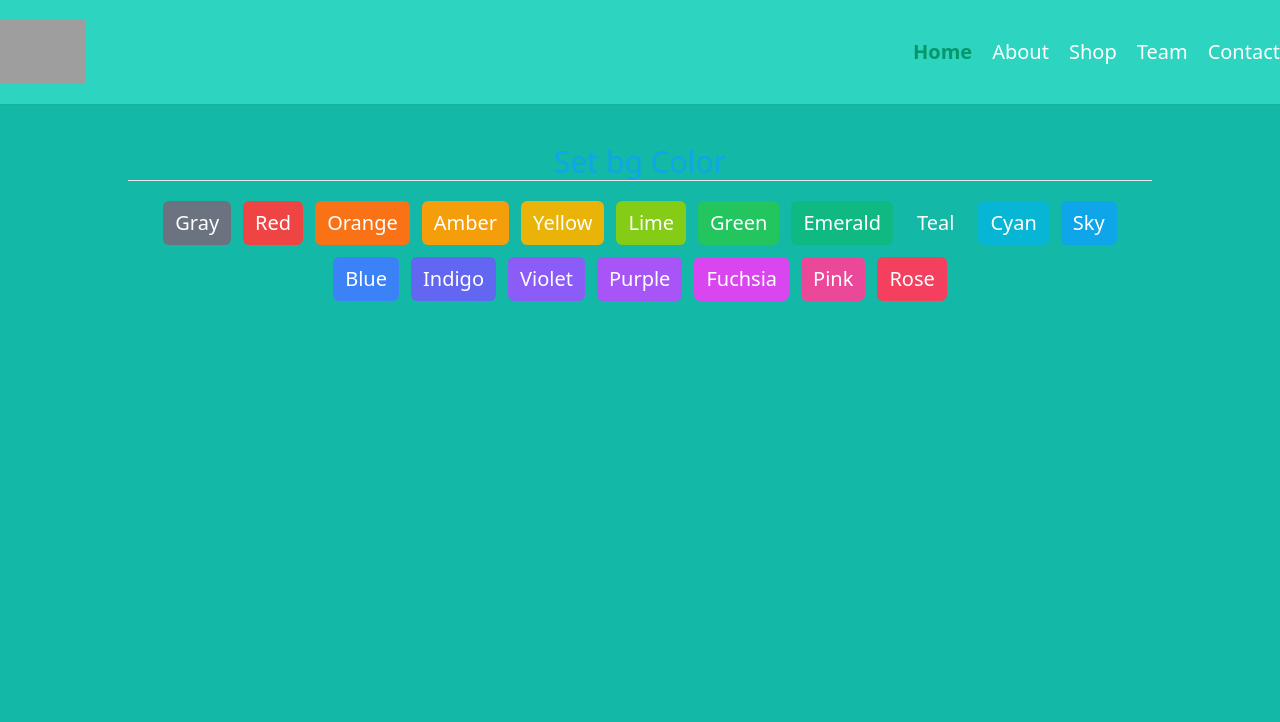
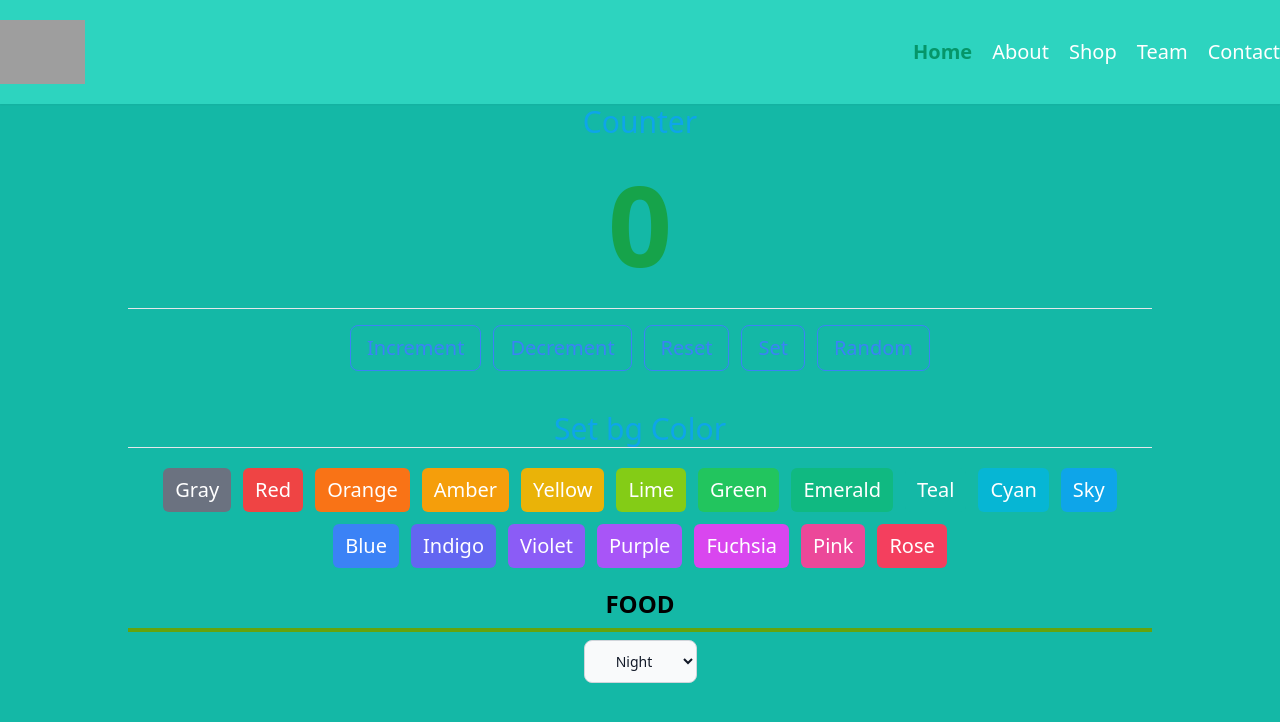
Before and after one commit to topujss/practice-entry, a React (Create React App) app: page / in a window 1280 px wide. Shown: the top 722 px of the page. Built offline with nearby package versions, Linux system fonts and the light colour scheme; grey boxes are pictures that could not be loaded.

Commit message:
project ongoing

```diff
--- /dev/null
+++ b/src/components/Food/Food.jsx
@@ -0,0 +1,33 @@
+import React from 'react';
+import { useDispatch } from 'react-redux';
+
+const Food = () => {
+  const dispatch = useDispatch();
+  return (
+    <>
+      <h1 className="text-2xl font-bold uppercase border-b-4 pb-2 mb-2 border-lime-600">Food</h1>
+
+      <select
+        className="bg-gray-50 border border-gray-300 text-gray-900 text-sm rounded-lg focus:ring-blue-500 focus:border-blue-500 p-2.5"
+        onChange={(e) => dispatch({ type: 'CHANGE', payload: e.target.value })}
+      >
+        <option value="">-Select-</option>
+        <option value="https://img.freepik.com/free-photo/wide-angle-shot-single-tree-growing-clouded-sky-during-sunset-surrounded-by-grass_181624-22807.jpg">
+          Sky
+        </option>
+        <option value="https://www.eea.europa.eu/themes/biodiversity/state-of-nature-in-the-eu/state-of-nature-2020-subtopic/image_print">
+          Mountains
+        </option>
+        <option selected value="https://cdn.unenvironment.org/2022-12/nature-g4b38243a1_1920.jpg">
+          Night
+        </option>
+        <option value="https://www.pbs.org/wnet/nature/files/2019/07/Super-Hummingbirds-2.jpg">Bird</option>
+        <option value="https://imgproxy.natucate.com/54vLDNe_Pw_yUYAJaejRGPqpBmAWbjdUMsashn9lAek/rs:fill/aHR0cHM6Ly93d3cubmF0dWNhdGUuY29tL21lZGlhL3BhZ2VzL3JlaXNlYXJ0ZW4vNmMwODZlYmEtNzk3Yi00ZDVjLTk2YTItODhhNGM4OWUyODdlLzIxOWIzMTA5Y2ItMTU2NzQzMzYxMi8xMl9kYW5pZWxfY2FuX2JjLTIwNy5qcGc">
+          Reflection
+        </option>
+      </select>
+    </>
+  );
+};
+
+export default Food;
--- a/src/components/counter/Counter.jsx
+++ b/src/components/counter/Counter.jsx
@@ -2,7 +2,7 @@ import { useDispatch, useSelector } from 'react-redux';
 
 const Counter = () => {
   // whatever in the redux store will be accessible by useSelector()
-  const counter = useSelector((state) => state);
+  const {counter} = useSelector((state) => state);
 
   // useDispatch() - allows get final value and can be used
   const dispatch = useDispatch();
--- a/src/pages/Home/Home.jsx
+++ b/src/pages/Home/Home.jsx
@@ -2,17 +2,24 @@ import React from 'react';
 import { useSelector } from 'react-redux';
 import Color from '../../components/bgColor/Color';
 import Counter from '../../components/counter/Counter';
+import Food from '../../components/Food/Food';
 import Header from '../../components/Header/Header';
 
 export const Home = () => {
-  const color = useSelector((state) => state);
+  const { color, food } = useSelector((state) => state);
   return (
     <>
-      <main className={`h-screen overflow-hidden ${color}`}>
+      <main
+        className={`h-screen overflow-hidden ${color} bg-cover bg-no-repeat`}
+        style={{
+          backgroundImage: `url(${food})`,
+        }}
+      >
         <Header />
-        <section className="max-w-screen-lg mx-auto">
-          {/* <Counter /> */}
+        <section className="max-w-screen-lg mx-auto ">
+          <Counter />
           <Color />
+          <Food />
         </section>
       </main>
     </>
--- /dev/null
+++ b/src/redux/foodReducer.js
@@ -0,0 +1,16 @@
+// starting value
+const initVal = '';
+
+// create food reducer
+const foodReducer = (state = initVal, { type, payload }) => {
+  switch (type) {
+    case 'CHANGE':
+      return (state = payload);
+
+    default:
+      return state;
+  }
+};
+
+// export me
+export default foodReducer;
--- /dev/null
+++ b/src/redux/rootReducer.js
@@ -0,0 +1,14 @@
+import { combineReducers } from 'redux';
+import colorReducer from './colorReducer';
+import counterReducer from './counterReducer';
+import foodReducer from './foodReducer';
+
+// create root reducer
+const rootReducer = combineReducers({
+  counter: counterReducer,
+  color: colorReducer,
+  food: foodReducer,
+});
+
+// export me
+export default rootReducer;
--- a/src/redux/store.js
+++ b/src/redux/store.js
@@ -1,9 +1,8 @@
 import { legacy_createStore as createStore } from 'redux';
-import colorReducer from './colorReducer';
-// import counterReducer from './counterReducer';
+import rootReducer from './rootReducer';
 
 // create only store
-const store = createStore(colorReducer);
+const store = createStore(rootReducer);
 
 // export me
 export default store;
```
